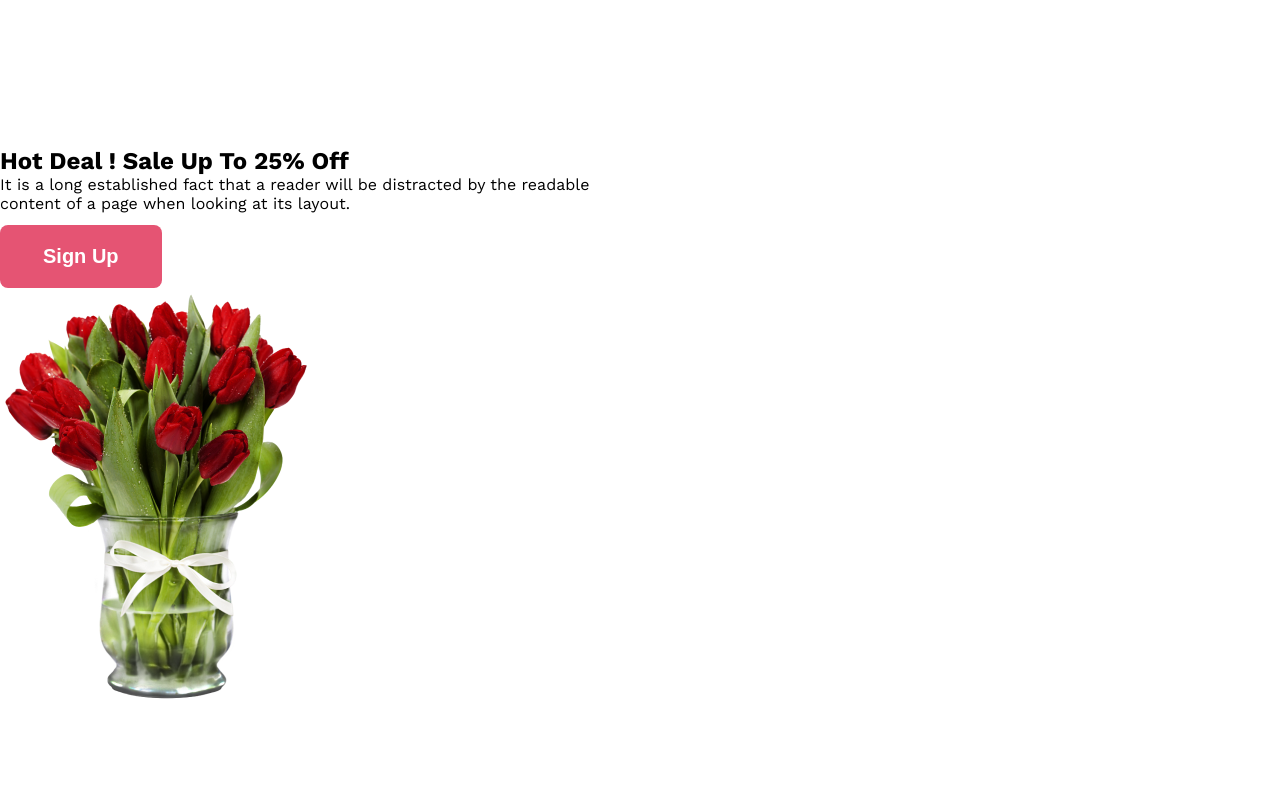
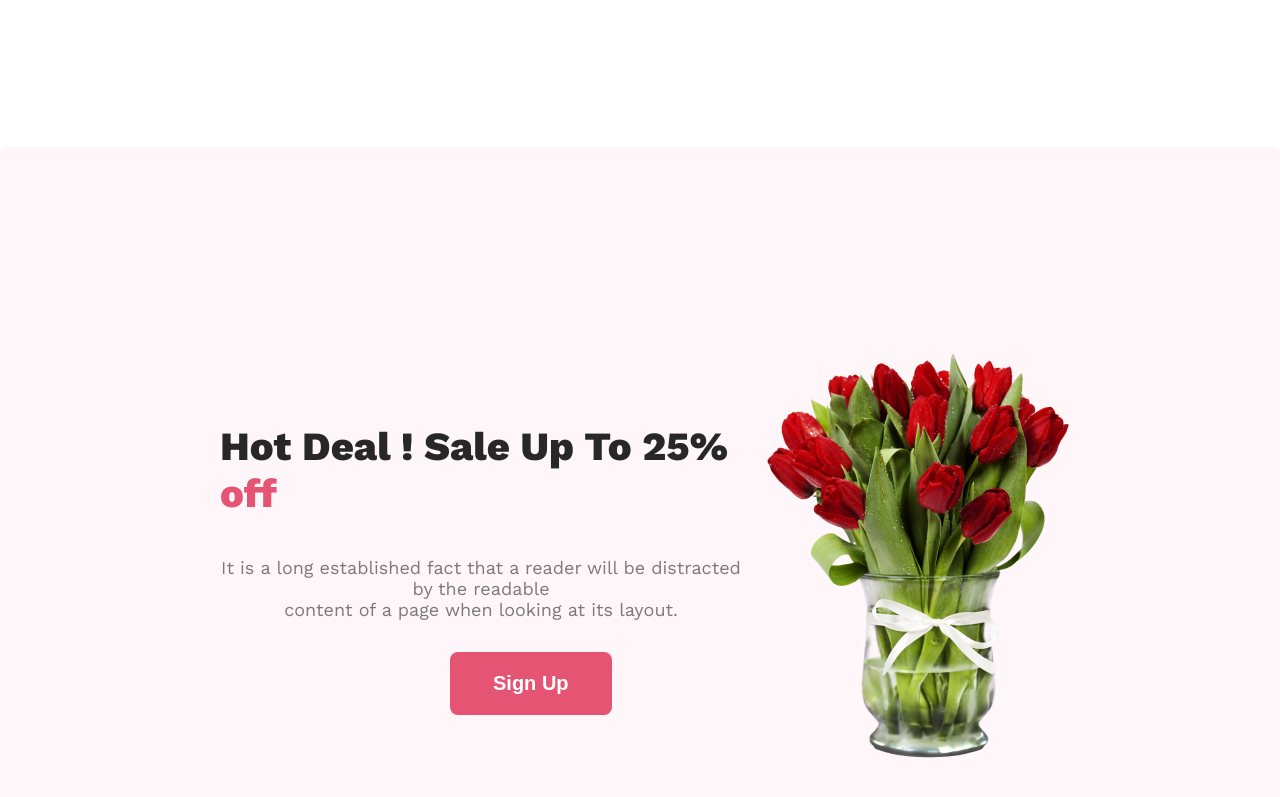
Before and after one commit to bushrajahan/online-flower-shop, a plain HTML site: page index.html in a window 1280 px wide. Shown: the part 1603-2400 px from the top of the page. Before the commit the page ends 2315 px from the top, so only its background shows below. Drawn offline with nearby package versions, Linux system fonts and the light colour scheme.

Commit message:
sale end

```diff
--- a/index.html
+++ b/index.html
@@ -62,15 +62,16 @@
     <section class="sale">
       <div class="sale-container">
       <div class="sale-right">
-        <h1 class="sale-title">Hot Deal ! Sale Up To 25% Off</h1>
+        <h1 class="sale-title">Hot Deal ! Sale Up To 25% <span>off</span></h1>
         <p class="sale-content">It is a long established fact  that a reader will be distracted by the readable  <br> content of a page when looking at its layout.</p>
-        <button class="btn">Sign Up</button>
+        <button class="btn sale-btn">Sign Up</button>
       </div>
       <div class="sale-left">
-        <img src="./Flower Asset/pngwing 8.png" alt="" class="sale-img">
+        <img src="./Flower Asset/pngwing 8.png" alt="Flower" class="sale-img">
       </div>
     </div>
     </section>
+
   </main>
   <footer></footer>
 </body>
--- a/style/style.css
+++ b/style/style.css
@@ -116,3 +116,38 @@ font-size: 24px;
 font-weight: 700;
 text-decoration-line: underline;
 }
+/* sale starts here */
+.sale{
+    width:100%;
+height: 100vh;
+flex-shrink: 0;
+border-radius: 8px;
+background: rgba(229, 84, 115, 0.05);
+
+}
+.sale-container{
+    display: flex;
+    justify-content: space-around;
+    align-items: center;
+    padding: 200px;
+}
+.sale-title{
+    color: #272727;
+font-size: 40px;
+font-weight: 800;
+padding: 20px;
+
+}
+.sale-content{
+    color: rgba(39, 39, 39, 0.60);
+text-align: center;
+font-size: 18px;
+font-weight: 400;
+padding: 20px;
+}
+span{
+    color: #E55473;;
+}
+.sale-btn{
+    margin-left:250px;
+}
```
